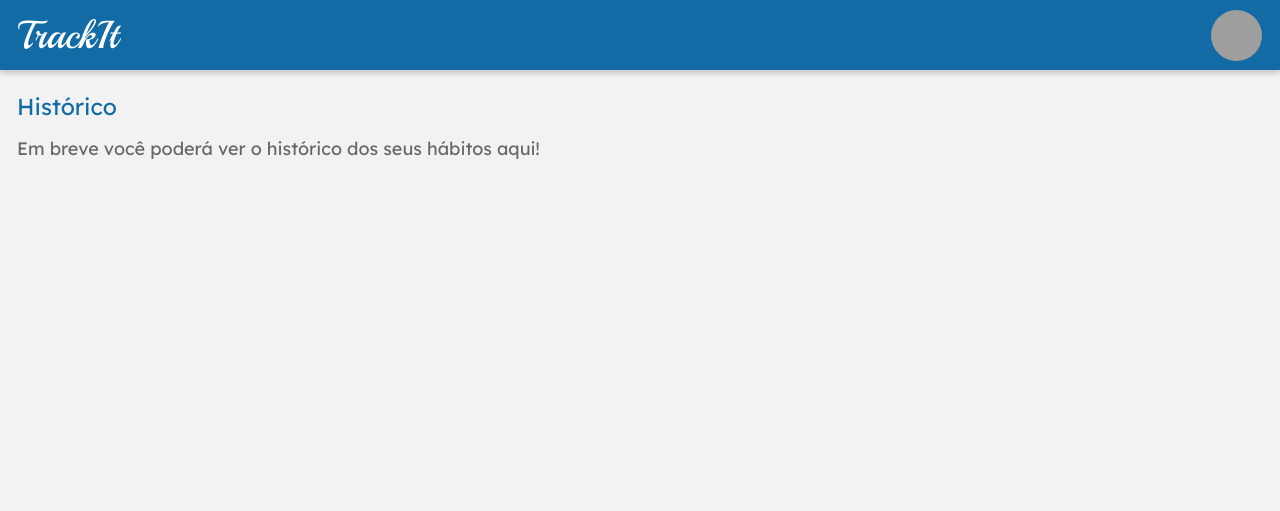
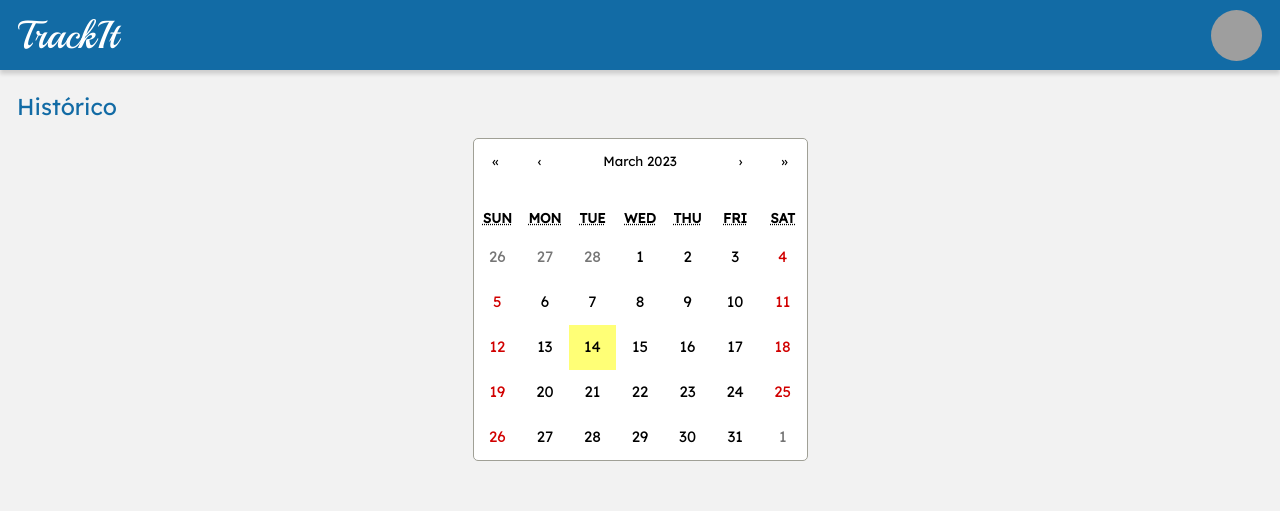
Before and after one commit to VinicciusWirz/Projeto11-TrackIt, a React (Create React App) app: page /historico in a window 1280 px wide. Shown: the top 511 px of the page. Built offline with nearby package versions, Linux system fonts and the light colour scheme; no server answers; sample sign-in values are in the browser's storage; grey boxes are pictures that could not be loaded.

Commit message:
Adds history page calendar funcionality, changes logic upon detecting user is already logged in

```diff
--- a/package.json
+++ b/package.json
@@ -6,6 +6,7 @@
     "axios": "^1.3.4",
     "dayjs": "^1.11.7",
     "react": "^18.2.0",
+    "react-calendar": "^4.0.0",
     "react-circular-progressbar": "^2.1.0",
     "react-dom": "^18.2.0",
     "react-loader-spinner": "^5.3.4",
--- a/src/App.js
+++ b/src/App.js
@@ -8,11 +8,14 @@ import TodayPage from "./pages/TodayPage/TodayPage";
 import HistoryPage from "./pages/HistoryPage/HistoryPage";
 import UserInfoContext from "./contexts/UserInfoContext";
 import { useState } from "react";
+import TokenContext from "./contexts/TokenContext";
 
 export default function App() {
   const [userInfo, setUserInfo] = useState({ name: '', image: '', token: '', habits: [], todayHabits: [], progress: 0 })
+  const [tokenStored, setTokenStored] = useState(false);
   return (
     <UserInfoContext.Provider value={{ userInfo, setUserInfo }}>
+      <TokenContext.Provider value={{ tokenStored, setTokenStored }}>
         <BrowserRouter>
           <Header />
           <Routes>
@@ -24,6 +27,7 @@ export default function App() {
           </Routes>
           <Menu />
         </BrowserRouter>
+      </TokenContext.Provider>
     </UserInfoContext.Provider >
   );
 }
--- a/src/components/Menu.js
+++ b/src/components/Menu.js
@@ -1,12 +1,25 @@
 import styled from "styled-components";
 import { buildStyles, CircularProgressbar } from 'react-circular-progressbar';
 import "react-circular-progressbar/dist/styles.css";
-import { Link } from "react-router-dom";
+import { Link, useNavigate } from "react-router-dom";
 import UserInfoContext from "../contexts/UserInfoContext";
-import { useContext } from "react";
+import { useContext, useEffect } from "react";
+import TokenContext from "../contexts/TokenContext";
 
 export default function Menu() {
-    const { userInfo } = useContext(UserInfoContext);
+    const { userInfo, setUserInfo } = useContext(UserInfoContext);
+    const { setTokenStored } = useContext(TokenContext);
+    const navigate = useNavigate();
+
+    useEffect(() => {
+        if (localStorage.getItem('userData') !== null) {
+            const localData = JSON.parse(localStorage.getItem('userData'));
+            setUserInfo({ ...userInfo, ...localData });
+            setTokenStored(true);
+        } else {
+            navigate('/');
+        }
+    }, []);
     return (
         <MenuStyle data-test="menu">
             <div>
--- a/src/constants/weekday.js
+++ b/src/constants/weekday.js
@@ -1,2 +1,2 @@
 const weekday = ['Domingo', 'Segunda', 'Terça', 'Quarta', 'Quinta', 'Sexta', 'Sabado'];
-export default weekday
+export default weekday;
--- /dev/null
+++ b/src/contexts/TokenContext.js
@@ -0,0 +1,5 @@
+import { createContext } from "react";
+
+const TokenContext = createContext({});
+
+export default TokenContext;
--- a/src/pages/HistoryPage/HistoryPage.js
+++ b/src/pages/HistoryPage/HistoryPage.js
@@ -1,34 +1,63 @@
-import styled from "styled-components";
+import { useContext, useEffect, useState } from "react";
+import axios from "axios";
+import dayjs from "dayjs";
+import { Calendar } from "react-calendar";
+import "react-calendar/dist/Calendar.css";
 import { PageContainer } from "../HabitsPage/styled";
+import { Day, HistoryContainer, Title } from "./styled";
+import { url } from "../../constants/url";
+import UserInfoContext from "../../contexts/UserInfoContext";
+import TokenContext from "../../contexts/TokenContext";
 
 export default function HistoryPage() {
+    const { userInfo } = useContext(UserInfoContext);
+    const { tokenStored } = useContext(TokenContext);
+    const [habitDays, setHabitDays] = useState([]);
+
+    useEffect(() => {
+        const config = {
+            headers: {
+                "Authorization": `Bearer ${userInfo.token}`
+            }
+        };
+        if (userInfo.token) {
+            axios.get(`${url}/habits/history/daily`, config)
+                .then(res => {
+                    const updatedArray = res.data.map((obj) => {
+                        const allDone = obj.habits.every((habit) => habit.done);
+                        return { ...obj, allDone };
+                    });
+                    setHabitDays(updatedArray);
+                })
+                .catch(err => console.log(err));
+        }
+    }, [tokenStored]);
+
+    function formatDay(date) {
+        const habitDaysItem = habitDays.find((d) => d.day === dayjs(date).format("DD/MM/YYYY"));
+        const dia = date.getDate()
+        if (habitDaysItem && !dayjs(date).isSame(dayjs(), 'day')) {
+            return (
+                <Day background={habitDaysItem.allDone ? '#8cc654' : '#ea5766'}>
+                    {dia}
+                </Day>
+            );
+        }
+        return (
+            <div>
+                {dia}
+            </div>
+        );
+    }
+
     return (
         <PageContainer>
             <Title>
                 Histórico
             </Title>
-            <HistoryContainer>
-                Em breve você poderá ver o histórico dos seus hábitos aqui!
+            <HistoryContainer data-test="calendar">
+                <Calendar calendarType={'US'} formatDay={(locale, date) => formatDay(date)} />
             </HistoryContainer>
         </PageContainer>
     )
 }
-
-const Title = styled.div`
-    font-family: 'Lexend Deca';
-    font-style: normal;
-    font-weight: 400;
-    font-size: 23px;
-    line-height: 29px;
-    color: #126BA5;
-    margin-bottom: 17px;
-`;
-
-const HistoryContainer = styled.div`
-    font-family: 'Lexend Deca';
-    font-style: normal;
-    font-weight: 400;
-    font-size: 18px;
-    line-height: 22px;
-    color: #666666;
-`;
--- /dev/null
+++ b/src/pages/HistoryPage/styled.js
@@ -0,0 +1,69 @@
+import styled from "styled-components";
+
+export const Title = styled.div`
+    font-family: 'Lexend Deca';
+    font-style: normal;
+    font-weight: 400;
+    font-size: 23px;
+    line-height: 29px;
+    color: #126BA5;
+    margin-bottom: 17px;
+`;
+
+export const HistoryContainer = styled.div`
+    font-family: 'Lexend Deca';
+    font-style: normal;
+    font-weight: 400;
+    font-size: 18px;
+    line-height: 22px;
+    border-radius: 10px;
+    -webkit-tap-highlight-color: none;
+    justify-self: center;
+    width: 100%;
+    display: flex;
+    justify-content: center;
+    .react-calendar{
+        width: 335px;
+        background-color: #fff;
+        border-radius: 5px;
+        font-family: 'Lexend Deca';
+        button{
+            font-family: 'Lexend Deca';
+        }
+    }
+    .react-calendar__navigation{
+        button{
+            border-radius: 0px;
+        }
+    }
+    .react-calendar__tile--now{
+        border-radius: 0px;
+    }
+    .react-calendar__month-view__days{
+        button{
+            width: 45px;
+            height: 45px;
+        }
+    }
+    .react-calendar__tile{
+        position: relative;
+    }
+    button{
+        border-radius: 50%;
+    }
+`;
+
+export const Day = styled.div`
+    background-color: ${({ background }) => background};
+    color: black;
+    height: 30px;
+    width: 30px;
+    display: flex;
+    justify-content: center;
+    align-items: center;
+    border-radius: 50%;
+    position: absolute;
+    top: 50%;
+    left: 50%;
+    transform: translate(-50%, -50%);
+`;
--- a/src/pages/LoginPage/LoginPage.js
+++ b/src/pages/LoginPage/LoginPage.js
@@ -6,21 +6,20 @@ import { useContext, useEffect, useState } from "react";
 import { ThreeDots } from "react-loader-spinner";
 import { InputsStyles, MainStyle } from "../../style/SignInSignUp";
 import UserInfoContext from "../../contexts/UserInfoContext";
+import TokenContext from "../../contexts/TokenContext";
 
 export default function LoginPage() {
-    const navigate = useNavigate()
+    const navigate = useNavigate();
     const [form, setForm] = useState({});
-    const [processing, setProcessing] = useState(false)
+    const [processing, setProcessing] = useState(false);
     const { userInfo, setUserInfo } = useContext(UserInfoContext);
+    const { tokenStored } = useContext(TokenContext);
     useEffect(() => {
         setForm({ email: '', password: '' });
-        if(localStorage.getItem('userData') !== null){
-            const localData = JSON.parse(localStorage.getItem('userData'));
-            console.log(localData)
-            setUserInfo({ ...userInfo, ...localData });
+        if(userInfo.token){
             navigate('/hoje');
         }
-    }, []);
+    }, [tokenStored]);
     function handleLoginSubmit(e) {
         e.preventDefault();
         setProcessing(true);
@@ -30,7 +29,6 @@ export default function LoginPage() {
                 setUserInfo({ ...userInfo, name: res.data.name, image: res.data.image, token: res.data.token });
                 const localData = JSON.stringify({ name: res.data.name, image: res.data.image, token: res.data.token });
                 localStorage.setItem('userData', localData);
-
             })
             .catch(err => {
                 alert(err.response.data.message);
--- a/src/pages/TodayPage/TodayPage.js
+++ b/src/pages/TodayPage/TodayPage.js
@@ -9,9 +9,11 @@ import { url } from "../../constants/url";
 import axios from "axios";
 import { ThreeDots } from "react-loader-spinner";
 import { Title, Progress } from "./styled";
+import TokenContext from "../../contexts/TokenContext";
 
 export default function TodayPage() {
     const { userInfo, setUserInfo } = useContext(UserInfoContext);
+    const { tokenStored } = useContext(TokenContext);
     const [loading, setLoading] = useState(true);
     const config = {
         headers: {
@@ -22,6 +24,7 @@ export default function TodayPage() {
         const month = dayjs().month() + 1;
         const weekday = weekdayList[dayjs().locale('pt-br').day()];
         const calendarDate = `${dayjs().date()}/${month < 10 ? `0${month}` : month}`;
+        if(userInfo.token){
             axios.get(`${url}/habits/today`, config)
                 .then(res => {
                     const progress = (res.data.filter(h => h.done === true).length * 100) / res.data.length;
@@ -29,7 +32,8 @@ export default function TodayPage() {
                     setLoading(false);
                 })
                 .catch(err => alert(err.response.data.message));
-    }, []);
+        }
+    }, [tokenStored]);
 
     function handleToggleCheckbox(id, done) {
         const newHabits = [...userInfo.todayHabits];
```
Also changed, not shown: src/pages/HabitsPage/HabitsPage.js (+7 -3 lines), src/pages/TodayPage/components/HabitCard.js (+6 -2 lines), 1 other file (tests, documents, lock files or other folders). Lines whose indentation alone changed are shown as unchanged.
